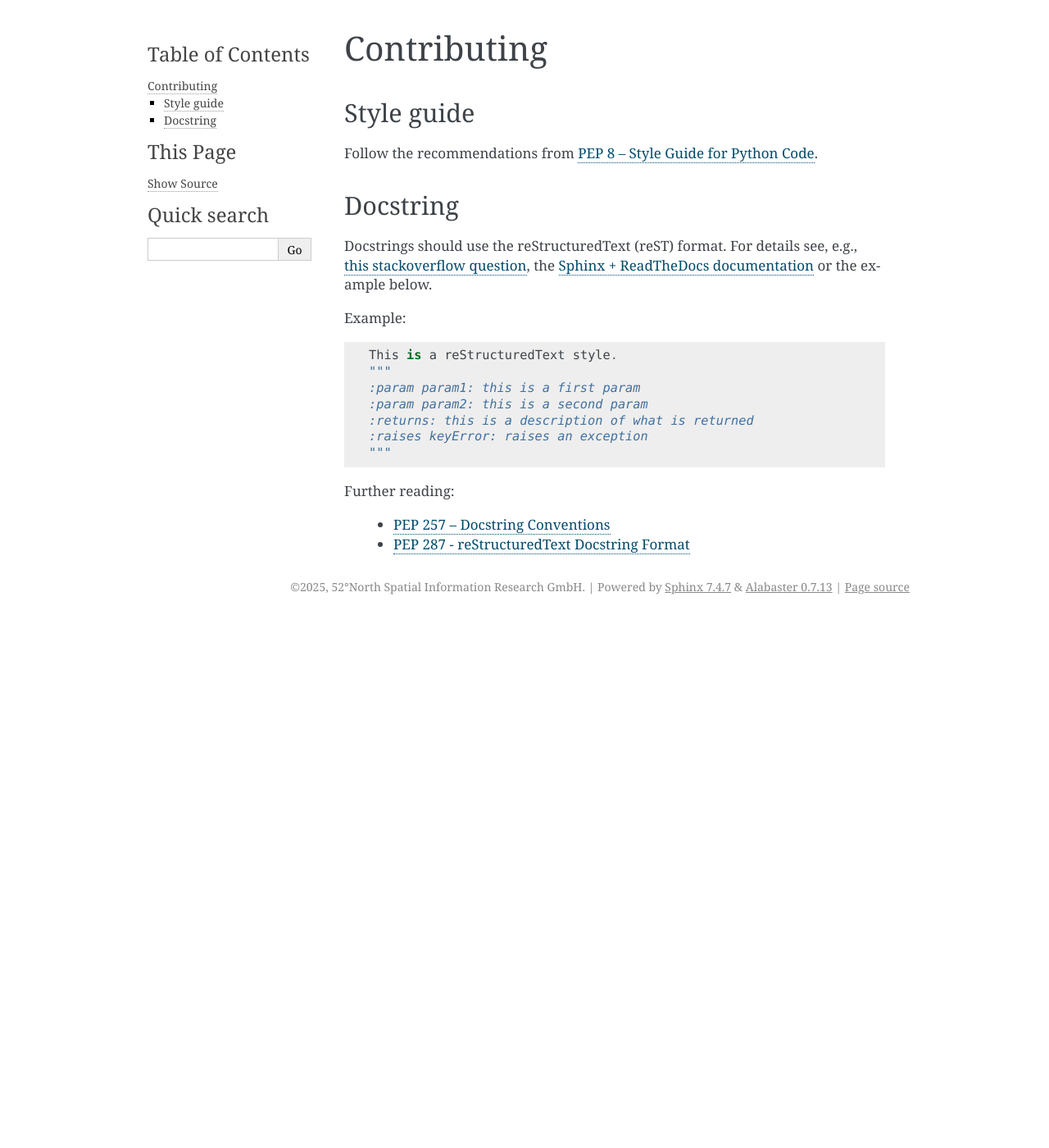
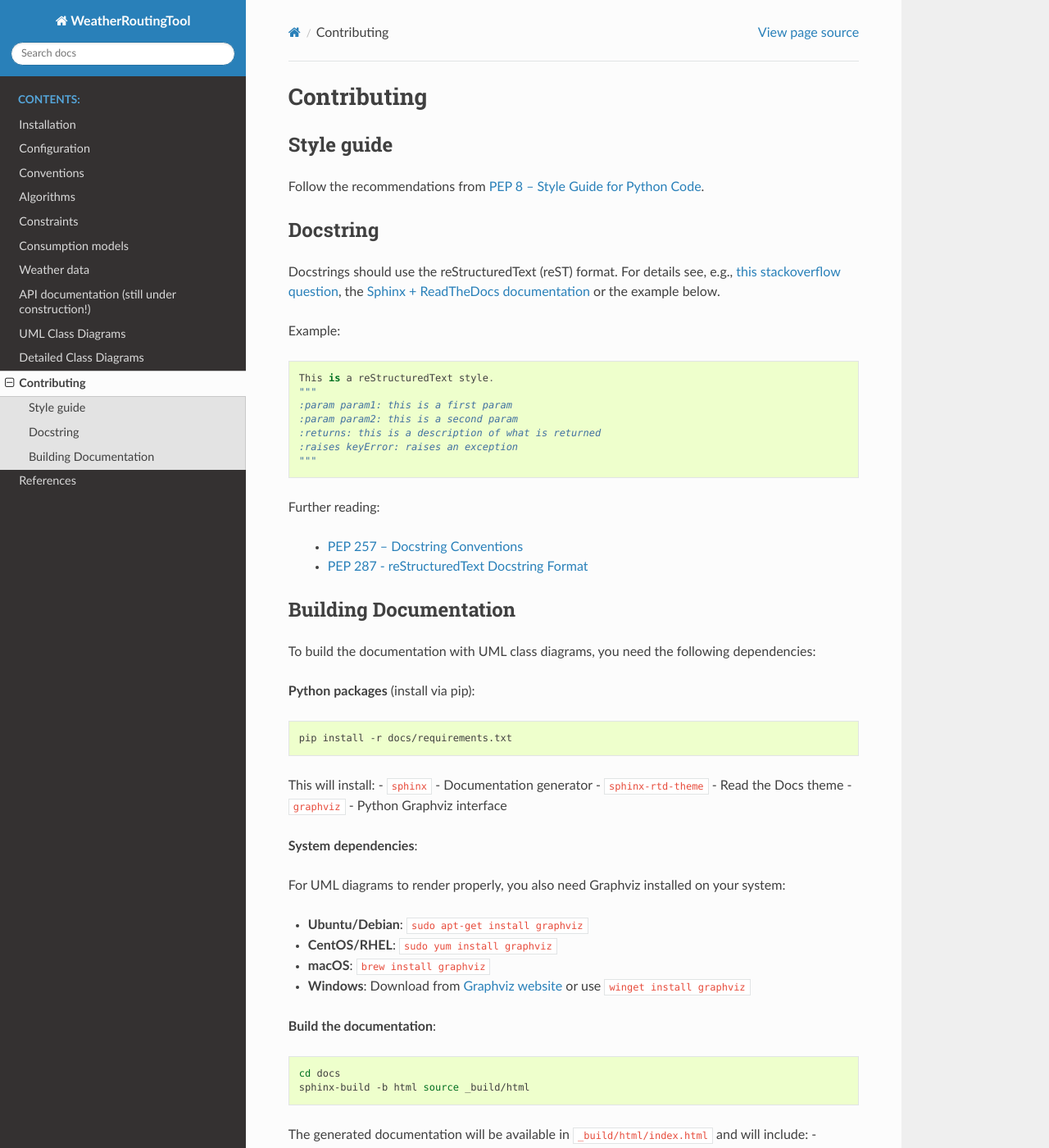
Before and after one commit to 52North/WeatherRoutingTool, a Sphinx documentation site: the page built from docs/source/contributing.rst, in a window 1280 px wide and 1400 px high. Shown: the whole window at 82% size. Built offline with Sphinx 7.4.7 and the Read the Docs theme 3.1.0, drawn with Linux system fonts in a browser that asks for light colours; some of the changed text lies outside the part shown.

Commit message:
Fixed the UML class

```diff
--- a/docs/conf.py
+++ b/docs/conf.py
@@ -31,17 +31,32 @@
     'sphinx.ext.autodoc',
     'sphinx.ext.inheritance_diagram',
     'sphinx.ext.viewcode',
-    'sphinx.ext.napoleon'
+    'sphinx.ext.napoleon',
+    'sphinx.ext.graphviz'
 ]
 
+# Configuration for inheritance diagrams
+inheritance_graph_attrs = dict(rankdir="TB", size='"6.0, 8.0"',
+                              fontsize=14, ratio='compress')
+
+inheritance_node_attrs = dict(shape='box', fontsize=14,
+                             style='"rounded,filled"',
+                             fillcolor='white')
+
+inheritance_edge_attrs = dict(penwidth=1.2, arrowhead='empty')
+
 # Configuration for UML diagram output
-
 graphviz_output_format = 'svg'
 
 graphviz_dot_args = [
-    "-Granksep=1",
+    "-Granksep=0.5",
     "-Gsplines=true",
-    "-Gnodesep=1",
+    "-Gnodesep=0.3",
+    "-Gfontsize=12",
+    "-Nfontsize=10",
+    "-Nshape=box",
+    "-Nstyle=rounded",
+    "-Efontsize=9"
 ]
 
 # Add any paths that contain templates here, relative to this directory.
@@ -58,7 +73,7 @@
 # The theme to use for HTML and HTML Help pages.  See the documentation for
 # a list of builtin themes.
 #
-html_theme = 'alabaster'
+html_theme = 'sphinx_rtd_theme'
 
 # Add any paths that contain custom static files (such as style sheets) here,
 # relative to this directory. They are copied after the builtin static files,
--- a/docs/index.rst
+++ b/docs/index.rst
@@ -15,9 +15,10 @@
    source/consumption-models/index
    source/weather
    source/api-documentation/index
+   source/uml
+   source/class-diagrams
    source/contributing
    source/references
-   source/uml
 
 Indices and tables
 ==================
--- a/docs/requirements.txt
+++ b/docs/requirements.txt
@@ -1,2 +1,3 @@
 sphinx
+sphinx-rtd-theme
 graphviz
--- a/docs/source/contributing.rst
+++ b/docs/source/contributing.rst
@@ -29,3 +29,40 @@
 
  - `PEP 257 – Docstring Conventions <https://peps.python.org/pep-0257/>`_
  - `PEP 287 - reStructuredText Docstring Format <https://peps.python.org/pep-0287/>`_
+
+Building Documentation
+----------------------
+
+To build the documentation with UML class diagrams, you need the following dependencies:
+
+**Python packages** (install via pip):
+
+.. code-block:: bash
+
+    pip install -r docs/requirements.txt
+
+This will install:
+- ``sphinx`` - Documentation generator
+- ``sphinx-rtd-theme`` - Read the Docs theme
+- ``graphviz`` - Python Graphviz interface
+
+**System dependencies**:
+
+For UML diagrams to render properly, you also need Graphviz installed on your system:
+
+- **Ubuntu/Debian**: ``sudo apt-get install graphviz``
+- **CentOS/RHEL**: ``sudo yum install graphviz``
+- **macOS**: ``brew install graphviz``
+- **Windows**: Download from `Graphviz website <https://graphviz.org/download/>`_ or use ``winget install graphviz``
+
+**Build the documentation**:
+
+.. code-block:: bash
+
+    cd docs
+    sphinx-build -b html source _build/html
+
+The generated documentation will be available in ``_build/html/index.html`` and will include:
+- Automatic inheritance diagrams for all classes
+- Detailed architectural diagrams
+- Interactive class relationship visualizations
```
Also changed, not shown: docs/source/class-diagrams.rst (added, +238 -0 lines), docs/source/uml.rst (+104 -7 lines).
